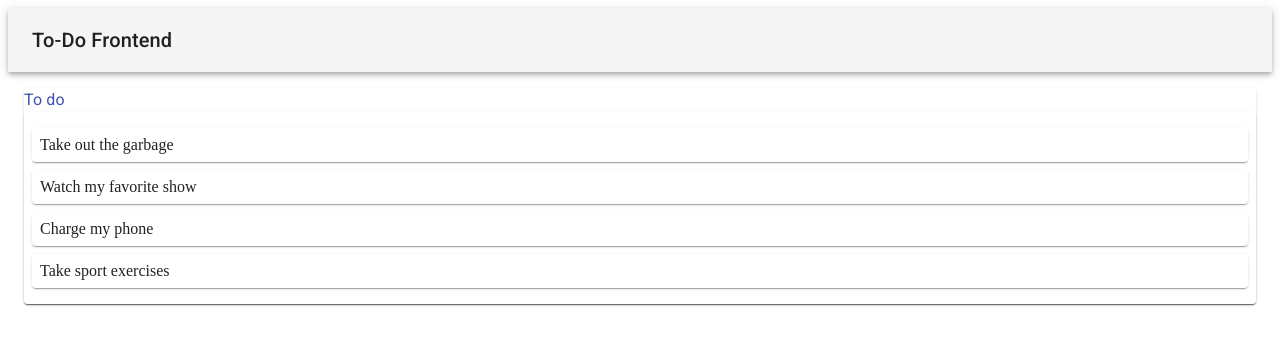
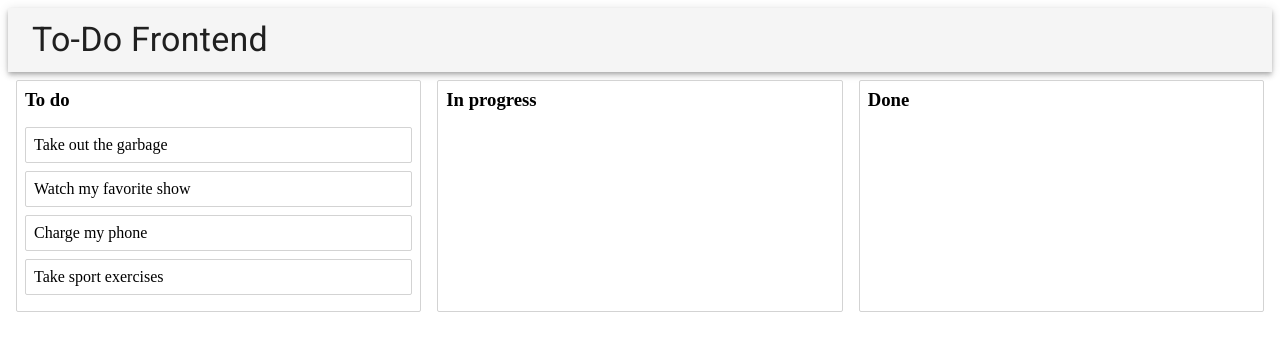
Before and after one commit to jr2-team/todo-frontend, a React app: page / in a window 1280 px wide. Shown: the top 350 px of the page. Built offline with nearby package versions, Linux system fonts and the light colour scheme.

Commit message:
complete dnd

```diff
--- a/package.json
+++ b/package.json
@@ -17,12 +17,14 @@
     "react-beautiful-dnd": "^11.0.3",
     "react-dom": "^16.8.6",
     "react-redux": "^7.0.3",
-    "redux": "^4.0.1"
+    "redux": "^4.0.1",
+    "styled-components": "^4.3.1"
   },
   "devDependencies": {
     "@types/react": "^16.8.19",
     "@types/react-dom": "^16.8.4",
     "@types/react-redux": "^7.0.9",
+    "@types/styled-components": "^4.1.16",
     "awesome-typescript-loader": "^5.2.1",
     "source-map-loader": "^0.2.4",
     "tslint": "^5.17.0",
--- a/src/components/Column.tsx
+++ b/src/components/Column.tsx
@@ -1,10 +1,7 @@
 import * as React from 'react';
-import { string } from 'prop-types';
-import { styled } from '@material-ui/styles';
-import { Paper, Typography, Card } from '@material-ui/core';
-import { typography } from '@material-ui/system';
+import { Droppable } from 'react-beautiful-dnd';
+import styled from 'styled-components';
 import Task from './Task';
-import { Droppable } from 'react-beautiful-dnd';
 
 interface IColumnProps {
     key: any,
@@ -12,21 +9,32 @@ interface IColumnProps {
     tasks: Array<{id: string, content: string}>
 }
 
-const MyPaper = styled(Paper) ({
-    margin: '16px 16px',
-});
+const Container = styled.div`
+    margin: 8px;
+    border: 1px solid lightgrey;
+    border-radius: 2px;
+    min-width: 220px;
+    width: 33%;
+    display: flex;
+    flex-direction: column;
+`;
 
-const TaskList = styled(Card) ({
-    padding: '8px',
-});
+const Title = styled.h3`
+    padding: 8px;
+    margin: 0px;
+`;
+
+const TaskList = styled.div`
+    padding: 8px;
+    flex-grow: 1;
+    min-height: 100px;
+`;
 
 export default class Column extends React.Component<IColumnProps, object> {
     render() {
         return (
-            <MyPaper>
-                <Typography component='h1' color='primary'>
-                        {this.props.column.title}
-                </Typography>
+            <Container>
+                <Title>{this.props.column.title}</Title>
                 <Droppable droppableId={this.props.column.id}>
                     {(provided) => (
                         <TaskList
@@ -39,7 +47,7 @@ export default class Column extends React.Component<IColumnProps, object> {
                         </TaskList>
                     )}
                 </Droppable>
-            </MyPaper>
+            </Container>
         );
     }
 }
--- a/src/components/Header.tsx
+++ b/src/components/Header.tsx
@@ -1,14 +1,13 @@
+// tslint:disable-next-line: no-submodule-imports
+import {AppBar, Toolbar, Typography} from '@material-ui/core/';
 import * as React from 'react';
-import AppBar from '@material-ui/core/AppBar';
-import Toolbar from '@material-ui/core/Toolbar';
-import Typography from '@material-ui/core/Typography';
 
 export default function SimpleAppBar() {
     return (
       <div>
-        <AppBar position="static" color="default">
+        <AppBar position='static' color='default'>
           <Toolbar>
-            <Typography variant="h6" color="inherit">
+            <Typography variant='h4' color='inherit'>
               To-Do Frontend
             </Typography>
           </Toolbar>
--- a/src/components/Task.tsx
+++ b/src/components/Task.tsx
@@ -1,19 +1,20 @@
 import * as React from 'react';
-import { styled } from '@material-ui/styles';
 import { Draggable } from 'react-beautiful-dnd';
-import { Card } from '@material-ui/core';
+import styled from 'styled-components';
 
 interface ITaskProps {
-    key: any,
-    task: { id: string, content: string},
-    index: number
+    key: any;
+    task: { id: string, content: string };
+    index: number;
 }
 
-const MyCard = styled(Card) ({
-    padding: '8px',
-    textAlign: 'justify',
-    margin: '8px 0px',
-});
+const MyCard = styled.div`
+    border: 1px solid lightgrey;
+    border-radius: 2px;
+    padding: 8px;
+    margin-bottom: 8px;
+    background-color: white;
+`;
 
 export default class Task extends React.Component<ITaskProps, object> {
     render() {
--- a/src/components/TaskManager.tsx
+++ b/src/components/TaskManager.tsx
@@ -1,15 +1,19 @@
 import * as React from 'react';
+// tslint:disable-next-line: ordered-imports
+import { DragDropContext, DropResult, Droppable, DroppableId } from 'react-beautiful-dnd';
+import { render } from 'react-dom';
+import styled from 'styled-components';
 import initialData from '../data/initial-data';
-import { DragDropContext, DropResult } from 'react-beautiful-dnd';
-import { number } from 'prop-types';
-import { render } from 'react-dom';
 import Column from './Column';
 
+const Container = styled.div`
+    display: flex;
+`;
 
 class TaskManager extends React.Component {
-    state = initialData
+    public state = initialData;
 
-    onDragEnd = (result: DropResult) => {
+    public onDragEnd = (result: DropResult) => {
         const { destination, source, draggableId } = result;
 
         if (!destination) {
@@ -22,49 +26,87 @@ class TaskManager extends React.Component {
         ) {
             return;
         }
-        console.log(source.index);
-        console.log(this.state.columns);
-        const column = this.state.columns[0];
-        console.log(column)
-        const newTaskIds = column.taskIds;
+
+        const sourceId: number = getColumnNumber(source.droppableId);
+        const destinationId: number = getColumnNumber(destination.droppableId);
+
+        const start = this.state.columns[sourceId];
+        const finish = this.state.columns[destinationId];
+
+        if (start === finish) {
+            const newTaskIds = start.taskIds;
             const taskId = newTaskIds[source.index];
             newTaskIds.splice(source.index, 1);
             newTaskIds.splice(destination.index, 0, taskId);
 
             const newColumn = {
-            ...column,
+                ...start,
                 taskIds: newTaskIds,
             };
-
-        console.log(newColumn);
 
             const newState = {
                 ...this.state,
                 columns: {
                     ...this.state.columns,
                     [source.index]: newColumn,
-            }
+                },
             };
 
-        console.log(newState);
+            this.setState(newState);
+            return;
+        } else {
+            const startTaskIds = start.taskIds;
+            const taskId = startTaskIds[source.index];
+            startTaskIds.splice(source.index, 1);
+            const newStart = {
+                ...start,
+                taskIds: startTaskIds,
+            };
+
+            const finishTaskIds = finish.taskIds;
+            finishTaskIds.splice(destination.index, 0, taskId);
+            const newFinish = {
+                ...finish,
+                taskIds: finishTaskIds,
+            };
+
+            const newState = {
+                ...this.state,
+                columns: {
+                    ...this.state.columns,
+                    [sourceId] : newStart,
+                    [destinationId] : newFinish,
+                },
+            };
 
             this.setState(newState);
-    };
+        }
+    }
 
-    render() {
+    public render() {
         return (
             <DragDropContext
                 onDragEnd={this.onDragEnd}
             >
+                <Container>
                     {this.state.columnOrder.map((columnId: number) => {
                     const column = this.state.columns[columnId];
                     const tasks = column.taskIds.map((taskId: number) => this.state.tasks[taskId]);
 
                     return <Column key={column.id} column={column} tasks={tasks} />;
                     })}
+                </Container>
             </DragDropContext>
         );
     }
 }
 
+function getColumnNumber(column: string): number {
+    switch (column) {
+        case 'column-1': return 0;
+        case 'column-2': return 1;
+        case 'column-3': return 2;
+    }
+}
+
 export default TaskManager;
--- a/src/data/initial-data.tsx
+++ b/src/data/initial-data.tsx
@@ -10,10 +10,20 @@ const initialData = {
         {
             id: 'column-1',
             title: 'To do',
-            taskIds: [0, 1, 2, 3]
+            taskIds: [0, 1, 2, 3],
+        },
+        {
+            id: 'column-2',
+            title: 'In progress',
+            taskIds: [],
+        },
+        {
+            id: 'column-3',
+            title: 'Done',
+            taskIds: [],
         },
     ],
-    columnOrder: [0],
+    columnOrder: [0, 1, 2],
 };
 
 export default initialData;
```
Also changed, not shown: 1 other file (tests, documents, lock files or other folders). Lines whose indentation alone changed are shown as unchanged.
